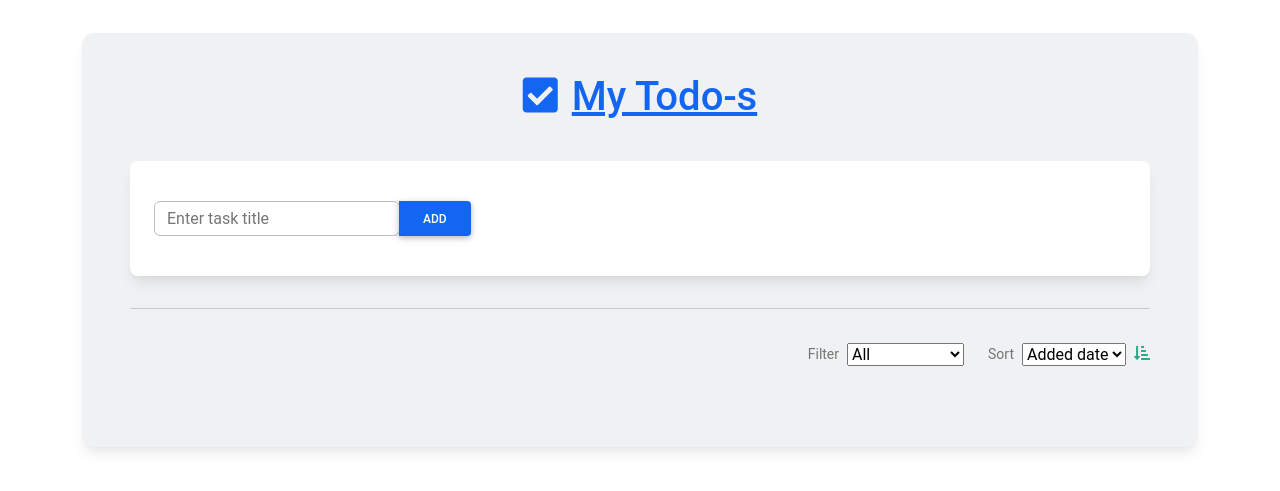
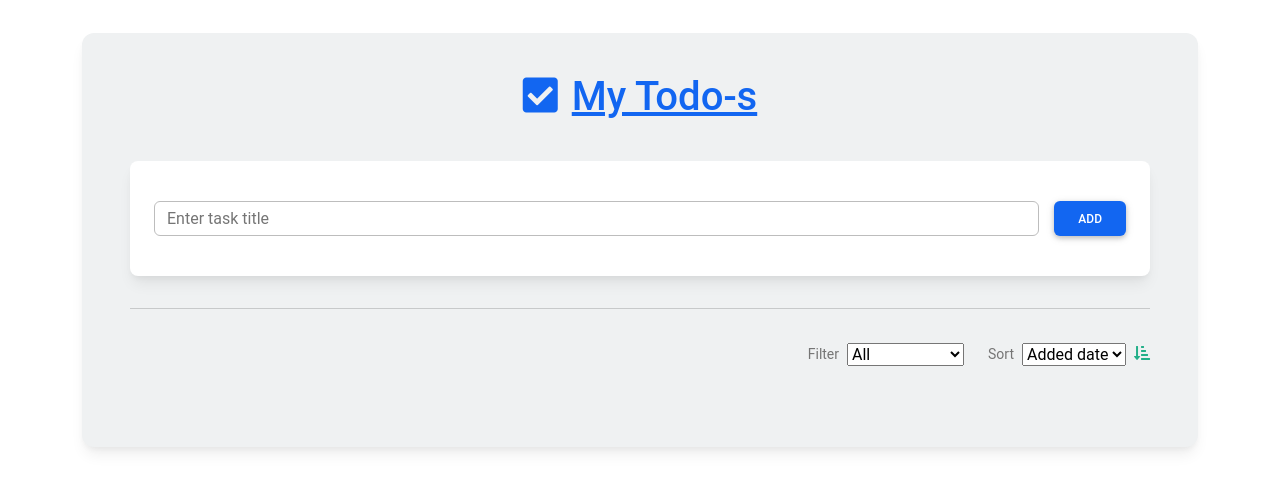
Before and after one commit to pooryafayazi/Todo-App-Project-CBV, a Django app: page /create/ in a window 1280 px wide. Shown: the part 160-651 px from the top of the page. Run offline with Django 4.2, Linux system fonts and the light colour scheme; some libraries are stand-ins or nearby versions.

Commit message:
04.09.02 create task style

```diff
--- a/core/templates/tasks/task_list3.html
+++ b/core/templates/tasks/task_list3.html
@@ -28,28 +28,14 @@
               <div class="pb-2">
                 <div class="card">
                   <div class="card-body">
-                    <div class="d-flex flex-row align-items-center">
-                      <!-- <input type="text" class="form-control form-control-lg" id="exampleFormControlInput1" placeholder="Add new...">
-                      <a href="#!" data-mdb-tooltip-init title="Set due date"><i class="fas fa-calendar-alt fa-lg me-3"></i></a>
-                      <div>
-                        <button  type="button" data-mdb-button-init data-mdb-ripple-init class="btn btn-primary">Add</button>
-                      </div> -->
-
-                      <div>
-                        <form class="pt-3" method="POST" action="{% url 'tasks:task-create' %}">
-                            {% csrf_token %}
-                            <div class="input-group mb-3">
-                              <input type="text" class="form-control rounded-4" name="title" placeholder="Enter task title"
-                                aria-label="Recipient's username" aria-describedby="button-addon2">
-                              <button type="submit" data-mdb-button-init data-mdb-ripple-init class="btn btn-primary" >Add</button>
-                            </div>
-                          </form>
-                      </div>
-
-
-
-
-
+                    <div class="flex-row align-items-center">
+                      <form class="pt-3" method="POST" action="{% url 'tasks:task-create' %}">
+                          {% csrf_token %}
+                          <div class="input-group mb-3">
+                            <input type="text" class="form-control rounded-4 me-3" name="title" placeholder="Enter task title" aria-label="Recipient's username" aria-describedby="button-addon2">
+                            <button type="submit" data-mdb-button-init data-mdb-ripple-init class="btn btn-primary rounded-4" >Add</button>
+                          </div>
+                        </form>
                     </div>
                   </div>
                 </div>
```
